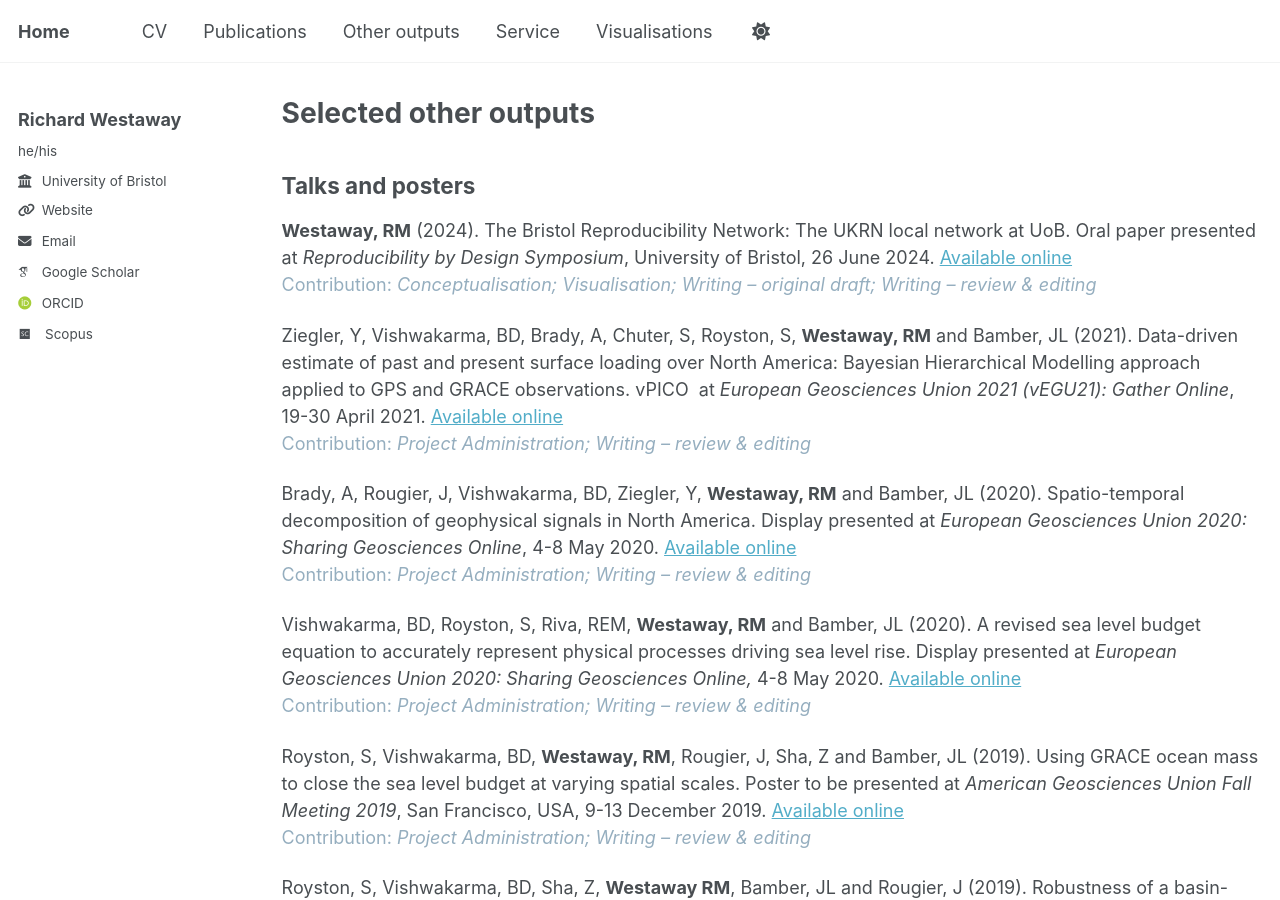
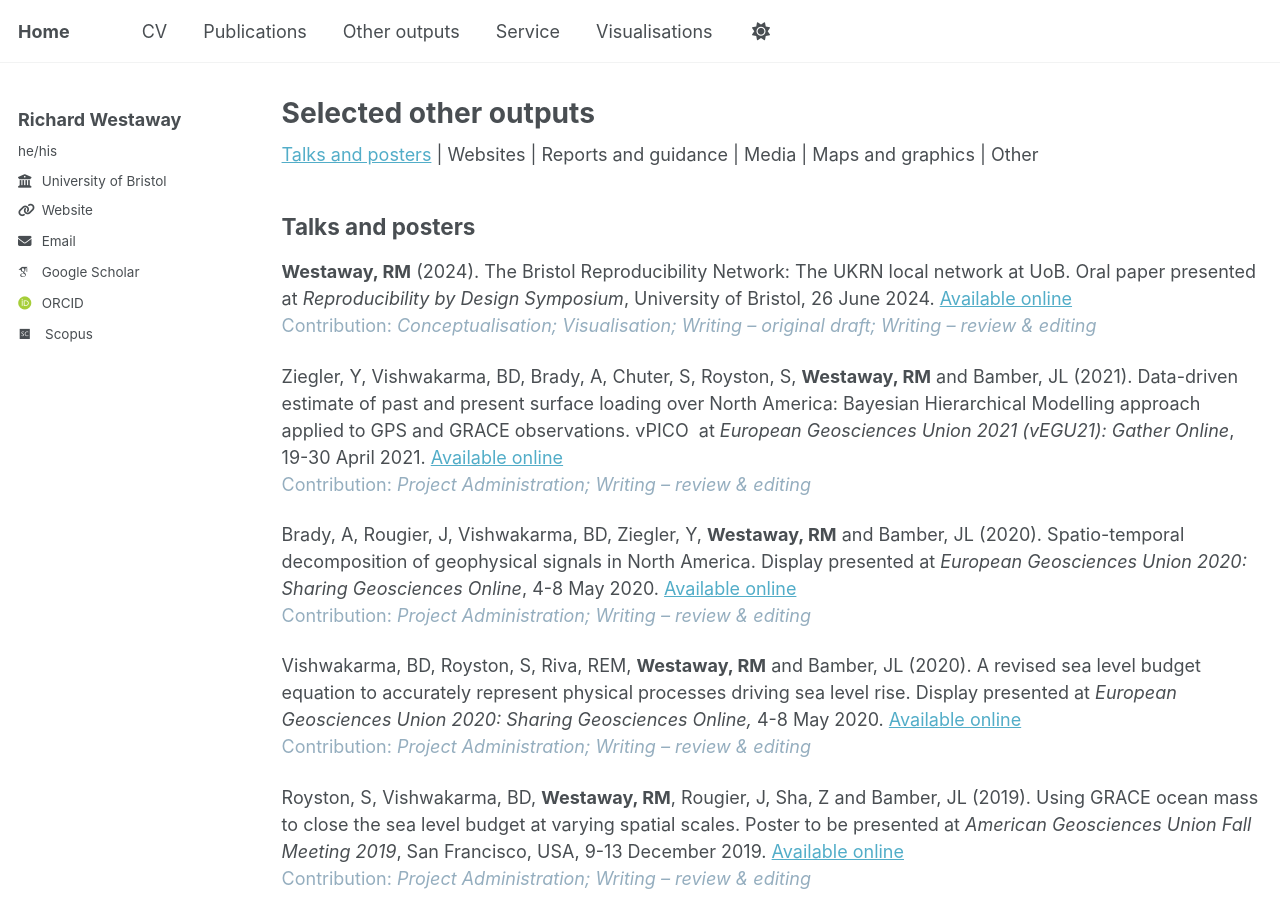
Before and after one commit to richardwestaway/richardwestaway.github.io, a Jekyll site: the page built from _pages/outputs.html, in a window 1280 px wide and 900 px high. Built offline with Jekyll 4.4.1, drawn with Linux system fonts in a browser that asks for light colours; some web fonts are replaced.

Commit message:
Update outputs.html

```diff
--- a/_pages/outputs.html
+++ b/_pages/outputs.html
@@ -13,7 +13,9 @@ author_profile: true
 
 {% include base_path %}
 
-<h2>Talks and posters</h2>
+<a href="#talks">Talks and posters</a>  |  Websites  |  Reports and guidance  |  Media  |  Maps and graphics  |  Other
+
+<h2 id="talks">Talks and posters</h2>
 
 <p><strong>Westaway, RM</strong> (2024). The Bristol Reproducibility Network: The UKRN local network at UoB. Oral paper presented at <em>Reproducibility by Design Symposium</em>, University of Bristol, 26 June 2024. <a href="https://osf.io/tx42g" target="_blank" rel="noopener">Available online</a><br /><span style="color: #95aebf;">Contribution: <em>Conceptualisation; Visualisation; Writing &ndash; original draft; Writing &ndash; review &amp; editing</em></span></p>
 
```
